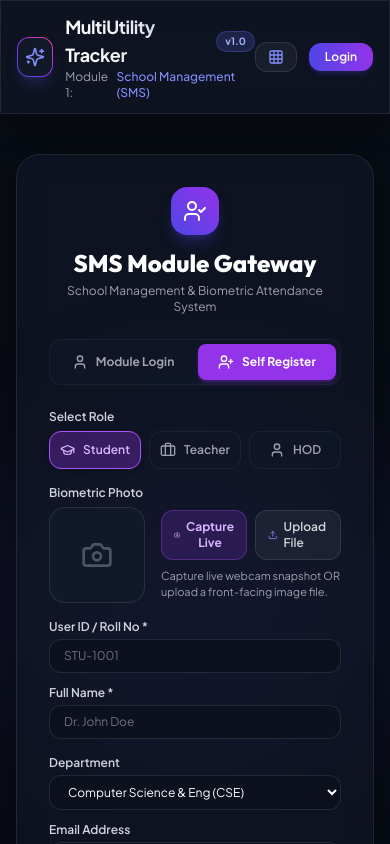
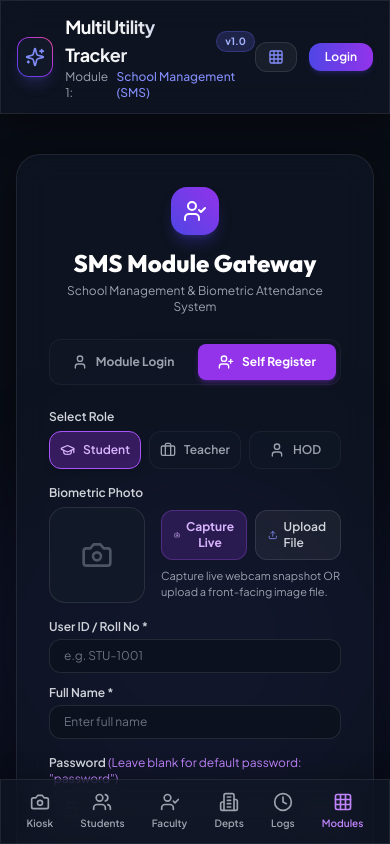
Before and after one commit to Kryptonic-Mustafa/MultiUtility-Tracker, a Next.js app in the folder frontend/: page /sms/login in a window 390 px wide. Both pictures are taken after a click on the button "Self Register". Shown: the top 844 px of the page. Built offline with nearby package versions, Linux system fonts and the light colour scheme.

Commit message:
Same-day attendance cooldown, blank password defaults, eye visibility toggles, post-registration login redirect, and mobile bottom shelf navigation

```diff
--- a/frontend/src/app/sms/login/page.tsx
+++ b/frontend/src/app/sms/login/page.tsx
@@ -2,7 +2,7 @@
 
 import React, { useState, useEffect, useRef, Suspense } from 'react';
 import { useRouter, useSearchParams } from 'next/navigation';
-import { UserCheck, UserPlus, Lock, User, ArrowRight, KeyRound, AlertCircle, Sparkles, GraduationCap, Briefcase, Camera, Upload, CheckCircle2, Loader2, RefreshCw, X, CameraOff } from 'lucide-react';
+import { UserCheck, UserPlus, Lock, User, ArrowRight, KeyRound, AlertCircle, Sparkles, GraduationCap, Briefcase, Camera, Upload, CheckCircle2, Loader2, RefreshCw, X, Eye, EyeOff } from 'lucide-react';
 
 function SmsLoginComponent() {
   const router = useRouter();
@@ -12,7 +12,8 @@ function SmsLoginComponent() {
 
   // Login State
   const [accountId, setAccountId] = useState('');
-  const [password, setPassword] = useState('password');
+  const [password, setPassword] = useState(''); // Blank default
+  const [showPassword, setShowPassword] = useState(false);
   const [loginLoading, setLoginLoading] = useState(false);
   const [loginError, setLoginError] = useState<string | null>(null);
 
@@ -22,6 +23,8 @@ function SmsLoginComponent() {
   const [name, setName] = useState('');
   const [email, setEmail] = useState('');
   const [phone, setPhone] = useState('');
+  const [regPassword, setRegPassword] = useState(''); // Blank default for custom password
+  const [showRegPassword, setShowRegPassword] = useState(false);
   const [deptId, setDeptId] = useState('CSE');
   const [imageBase64, setImageBase64] = useState('');
 
@@ -56,7 +59,6 @@ function SmsLoginComponent() {
     }
   }, [searchParams]);
 
-  // Clean camera track shutdown
   const stopRegCamera = () => {
     if (regStreamRef.current) {
       regStreamRef.current.getTracks().forEach(track => track.stop());
@@ -68,7 +70,6 @@ function SmsLoginComponent() {
     setShowLiveCam(false);
   };
 
-  // Start live webcam for registration snapshot
   const startRegCamera = async () => {
     try {
       stopRegCamera();
@@ -95,7 +96,6 @@ function SmsLoginComponent() {
     }
   };
 
-  // Snap photo from live camera
   const snapLivePhoto = () => {
     if (!regVideoRef.current || !regCanvasRef.current) return;
     const video = regVideoRef.current;
@@ -151,7 +151,7 @@ function SmsLoginComponent() {
       router.push('/sms');
 
     } catch (err: any) {
-      setLoginError(err.message || "Invalid credentials. Try default password 'password'.");
+      setLoginError(err.message || "Invalid credentials.");
     } finally {
       setLoginLoading(false);
     }
@@ -179,6 +179,7 @@ function SmsLoginComponent() {
           role,
           email,
           phone,
+          password: regPassword,
           dept_id: deptId,
           image_base64: imageBase64,
           roll_number: rollNumber || userId,
@@ -195,11 +196,15 @@ function SmsLoginComponent() {
         throw new Error(data.detail || "Registration failed.");
       }
 
-      setRegSuccess(`Successfully registered ${name} (${userId})! Redirecting to Biometric Kiosk...`);
+      setRegSuccess(`Registration successful for ${name} (${userId})! Redirecting to Login...`);
 
+      // Post-registration: Redirect to Login tab so user logs in first
       setTimeout(() => {
-        router.push('/sms');
-      }, 1200);
+        setAccountId(userId);
+        setPassword(regPassword || 'password');
+        setTab('LOGIN');
+        setRegSuccess(null);
+      }, 1500);
 
     } catch (err: any) {
       setRegError(err.message || "Registration failed.");
@@ -271,7 +276,7 @@ function SmsLoginComponent() {
                   required
                   value={accountId}
                   onChange={(e) => setAccountId(e.target.value)}
-                  placeholder="STU-1001 or FAC-2001"
+                  placeholder="Enter User ID or Roll Number (e.g. STU-1001)"
                   className="w-full pl-10 pr-4 py-2.5 bg-dark-bg/60 border border-white/10 rounded-xl text-xs text-white placeholder-gray-500 focus:outline-none focus:border-indigo-500"
                 />
                 <User className="w-4 h-4 text-gray-400 absolute left-3.5 top-3" />
@@ -282,13 +287,22 @@ function SmsLoginComponent() {
               <label className="block text-xs font-semibold text-gray-300 mb-1">Password</label>
               <div className="relative">
                 <input
-                  type="password"
+                  type={showPassword ? 'text' : 'password'}
                   required
                   value={password}
                   onChange={(e) => setPassword(e.target.value)}
-                  className="w-full pl-10 pr-4 py-2.5 bg-dark-bg/60 border border-white/10 rounded-xl text-xs text-white placeholder-gray-500 focus:outline-none focus:border-indigo-500"
+                  placeholder="Enter your account password"
+                  className="w-full pl-10 pr-10 py-2.5 bg-dark-bg/60 border border-white/10 rounded-xl text-xs text-white placeholder-gray-500 focus:outline-none focus:border-indigo-500"
                 />
                 <Lock className="w-4 h-4 text-gray-400 absolute left-3.5 top-3" />
+                <button
+                  type="button"
+                  onClick={() => setShowPassword(!showPassword)}
+                  className="absolute right-3.5 top-3 text-gray-400 hover:text-gray-200 transition-colors"
+                  title={showPassword ? "Hide password" : "Show password"}
+                >
+                  {showPassword ? <EyeOff className="w-4 h-4" /> : <Eye className="w-4 h-4" />}
+                </button>
               </div>
             </div>
 
@@ -347,12 +361,11 @@ function SmsLoginComponent() {
               </div>
             </div>
 
-            {/* Biometric Photo Options: Live Camera Capture OR File Upload */}
+            {/* Biometric Photo Options */}
             <div>
               <label className="block text-xs font-semibold text-gray-300 mb-1.5">Biometric Photo</label>
 
               {showLiveCam ? (
-                /* Live Camera Capture Box */
                 <div className="relative rounded-2xl overflow-hidden bg-black border border-purple-500/50 shadow-xl aspect-video flex items-center justify-center">
                   <video
                     ref={regVideoRef}
@@ -380,7 +393,6 @@ function SmsLoginComponent() {
                   </div>
                 </div>
               ) : (
-                /* Default Photo Preview + 2 Action Buttons */
                 <div className="flex items-center gap-4">
                   <div className="relative w-24 h-24 rounded-2xl overflow-hidden bg-gray-900 border border-white/10 flex items-center justify-center flex-shrink-0">
                     {imageBase64 ? (
@@ -422,7 +434,7 @@ function SmsLoginComponent() {
                   required
                   value={userId}
                   onChange={(e) => setUserId(e.target.value)}
-                  placeholder={role === 'STUDENT' ? 'STU-1001' : 'FAC-2001'}
+                  placeholder={role === 'STUDENT' ? 'e.g. STU-1001' : 'e.g. FAC-2001'}
                   className="w-full px-3.5 py-2 bg-dark-bg/60 border border-white/10 rounded-xl text-xs text-white placeholder-gray-500 focus:outline-none focus:border-purple-500"
                 />
               </div>
@@ -433,9 +445,34 @@ function SmsLoginComponent() {
                   required
                   value={name}
                   onChange={(e) => setName(e.target.value)}
-                  placeholder="Dr. John Doe"
+                  placeholder="Enter full name"
                   className="w-full px-3.5 py-2 bg-dark-bg/60 border border-white/10 rounded-xl text-xs text-white placeholder-gray-500 focus:outline-none focus:border-purple-500"
                 />
+              </div>
+            </div>
+
+            {/* Custom Password Field (Optional) */}
+            <div>
+              <label className="block text-xs font-semibold text-gray-300 mb-1">
+                Password <span className="text-purple-400 font-normal">(Leave blank for default password: "password")</span>
+              </label>
+              <div className="relative">
+                <input
+                  type={showRegPassword ? 'text' : 'password'}
+                  value={regPassword}
+                  onChange={(e) => setRegPassword(e.target.value)}
+                  placeholder="Set custom password or leave blank"
+                  className="w-full pl-10 pr-10 py-2 bg-dark-bg/60 border border-white/10 rounded-xl text-xs text-white placeholder-gray-500 focus:outline-none focus:border-purple-500"
+                />
+                <Lock className="w-4 h-4 text-gray-400 absolute left-3.5 top-2.5" />
+                <button
+                  type="button"
+                  onClick={() => setShowRegPassword(!showRegPassword)}
+                  className="absolute right-3.5 top-2.5 text-gray-400 hover:text-gray-200 transition-colors"
+                  title={showRegPassword ? "Hide password" : "Show password"}
+                >
+                  {showRegPassword ? <EyeOff className="w-4 h-4" /> : <Eye className="w-4 h-4" />}
+                </button>
               </div>
             </div>
 
@@ -460,7 +497,7 @@ function SmsLoginComponent() {
                   type="email"
                   value={email}
                   onChange={(e) => setEmail(e.target.value)}
-                  placeholder="john@institution.edu"
+                  placeholder="Enter email address"
                   className="w-full px-3.5 py-2 bg-dark-bg/60 border border-white/10 rounded-xl text-xs text-white placeholder-gray-500 focus:outline-none focus:border-purple-500"
                 />
               </div>
@@ -499,7 +536,7 @@ function SmsLoginComponent() {
                     type="text"
                     value={designation}
                     onChange={(e) => setDesignation(e.target.value)}
-                    placeholder="Assistant Lecturer"
+                    placeholder="e.g. Assistant Professor"
                     className="w-full px-3.5 py-2 bg-dark-bg/60 border border-white/10 rounded-xl text-xs text-white focus:outline-none focus:border-purple-500"
                   />
                 </div>
@@ -509,7 +546,7 @@ function SmsLoginComponent() {
                     type="text"
                     value={specialization}
                     onChange={(e) => setSpecialization(e.target.value)}
-                    placeholder="Machine Learning"
+                    placeholder="e.g. Machine Learning"
                     className="w-full px-3.5 py-2 bg-dark-bg/60 border border-white/10 rounded-xl text-xs text-white focus:outline-none focus:border-purple-500"
                   />
                 </div>
@@ -543,7 +580,7 @@ function SmsLoginComponent() {
               ) : (
                 <>
                   <CheckCircle2 className="w-4 h-4" />
-                  <span>Register & Open Biometric Kiosk</span>
+                  <span>Register & Proceed to Login</span>
                 </>
               )}
             </button>
--- a/frontend/src/components/Navbar.tsx
+++ b/frontend/src/components/Navbar.tsx
@@ -3,7 +3,7 @@
 import React, { useState, useEffect } from 'react';
 import Link from 'next/link';
 import { usePathname, useRouter } from 'next/navigation';
-import { Shield, Camera, Users, UserCheck, Building2, Clock, LogOut, Grid, Sparkles, UserPlus } from 'lucide-react';
+import { Shield, Camera, Users, UserCheck, Building2, Clock, LogOut, Grid, Sparkles } from 'lucide-react';
 
 export default function Navbar() {
   const pathname = usePathname();
@@ -23,12 +23,14 @@ export default function Navbar() {
     localStorage.removeItem('multiutility_token');
     localStorage.removeItem('multiutility_user');
     setCurrentUser(null);
-    router.push('/login');
+    router.push('/sms/login');
   };
 
   const isSmsModule = pathname.startsWith('/sms');
 
   return (
+    <>
+      {/* Top Navbar */}
       <nav className="sticky top-0 z-40 w-full glass-panel border-b border-white/10 px-4 lg:px-8 py-3">
         <div className="max-w-7xl mx-auto flex items-center justify-between">
 
@@ -54,7 +56,7 @@ export default function Navbar() {
             </div>
           </Link>
 
-        {/* SMS Module Navigation Tabs */}
+          {/* SMS Desktop Navigation Tabs */}
           {isSmsModule && (
             <div className="hidden md:flex items-center gap-1 bg-gray-900/60 p-1.5 rounded-xl border border-white/5">
               <Link
@@ -158,7 +160,7 @@ export default function Navbar() {
               </div>
             ) : (
               <Link
-              href="/login"
+                href="/sms/login"
                 className="px-4 py-1.5 rounded-xl text-xs font-semibold text-white bg-gradient-to-r from-indigo-600 to-purple-600 hover:opacity-90 shadow-md shadow-indigo-600/20 transition-all"
               >
                 Login
@@ -168,5 +170,69 @@ export default function Navbar() {
 
         </div>
       </nav>
+
+      {/* Mobile Bottom Navigation Shelf (Shortcuts for Desktop Top Nav) */}
+      {isSmsModule && (
+        <div className="md:hidden fixed bottom-0 left-0 right-0 z-50 glass-panel border-t border-white/10 px-3 py-2 flex items-center justify-around shadow-2xl backdrop-blur-xl bg-dark-bg/95">
+          <Link
+            href="/sms"
+            className={`flex flex-col items-center gap-1 p-1 text-[10px] font-semibold transition-all ${
+              pathname === '/sms' ? 'text-indigo-400' : 'text-gray-400 hover:text-white'
+            }`}
+          >
+            <Camera className="w-5 h-5" />
+            <span>Kiosk</span>
+          </Link>
+
+          <Link
+            href="/sms/students"
+            className={`flex flex-col items-center gap-1 p-1 text-[10px] font-semibold transition-all ${
+              pathname === '/sms/students' ? 'text-indigo-400' : 'text-gray-400 hover:text-white'
+            }`}
+          >
+            <Users className="w-5 h-5" />
+            <span>Students</span>
+          </Link>
+
+          <Link
+            href="/sms/faculty"
+            className={`flex flex-col items-center gap-1 p-1 text-[10px] font-semibold transition-all ${
+              pathname === '/sms/faculty' ? 'text-indigo-400' : 'text-gray-400 hover:text-white'
+            }`}
+          >
+            <UserCheck className="w-5 h-5" />
+            <span>Faculty</span>
+          </Link>
+
+          <Link
+            href="/sms/departments"
+            className={`flex flex-col items-center gap-1 p-1 text-[10px] font-semibold transition-all ${
+              pathname === '/sms/departments' ? 'text-indigo-400' : 'text-gray-400 hover:text-white'
+            }`}
+          >
+            <Building2 className="w-5 h-5" />
+            <span>Depts</span>
+          </Link>
+
+          <Link
+            href="/sms/logs"
+            className={`flex flex-col items-center gap-1 p-1 text-[10px] font-semibold transition-all ${
+              pathname === '/sms/logs' ? 'text-indigo-400' : 'text-gray-400 hover:text-white'
+            }`}
+          >
+            <Clock className="w-5 h-5" />
+            <span>Logs</span>
+          </Link>
+
+          <Link
+            href="/modules"
+            className="flex flex-col items-center gap-1 p-1 text-[10px] font-semibold text-purple-400 hover:text-white"
+          >
+            <Grid className="w-5 h-5" />
+            <span>Modules</span>
+          </Link>
+        </div>
+      )}
+    </>
   );
 }
```
Also changed, not shown: 2 other files (tests, documents, lock files or other folders). Lines whose indentation alone changed are shown as unchanged.
